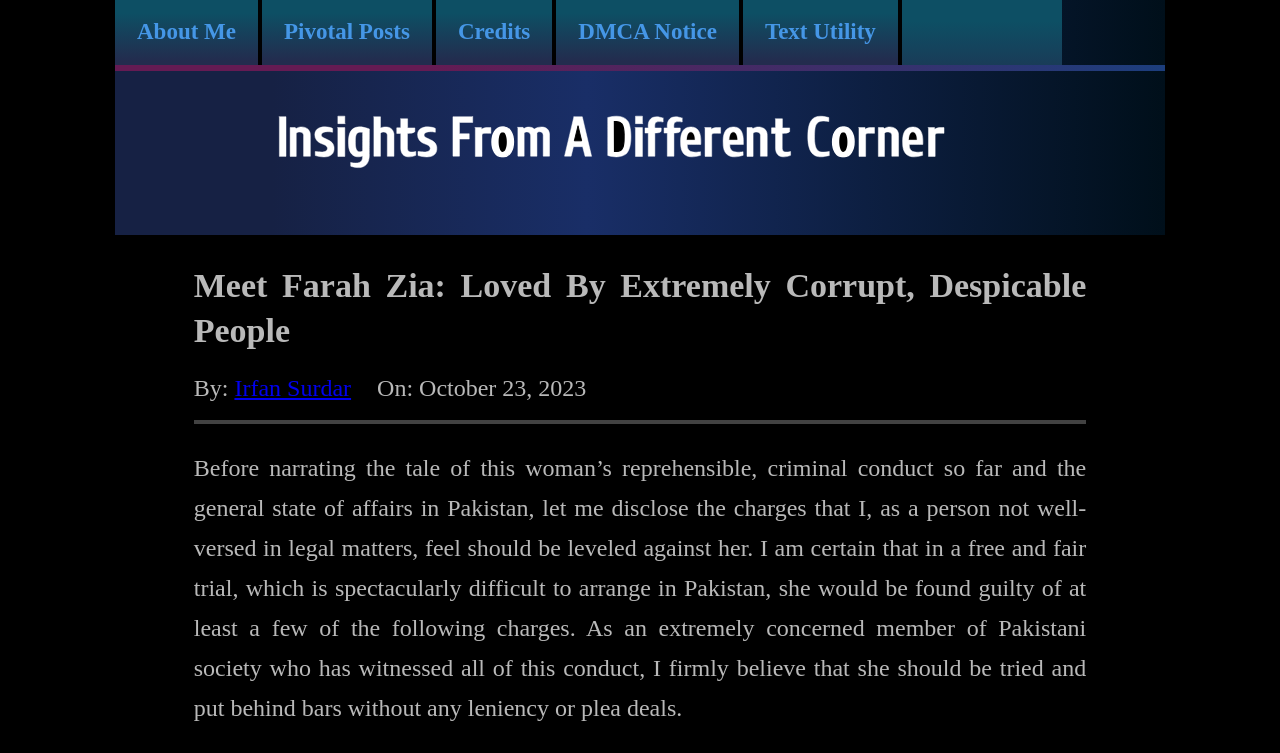
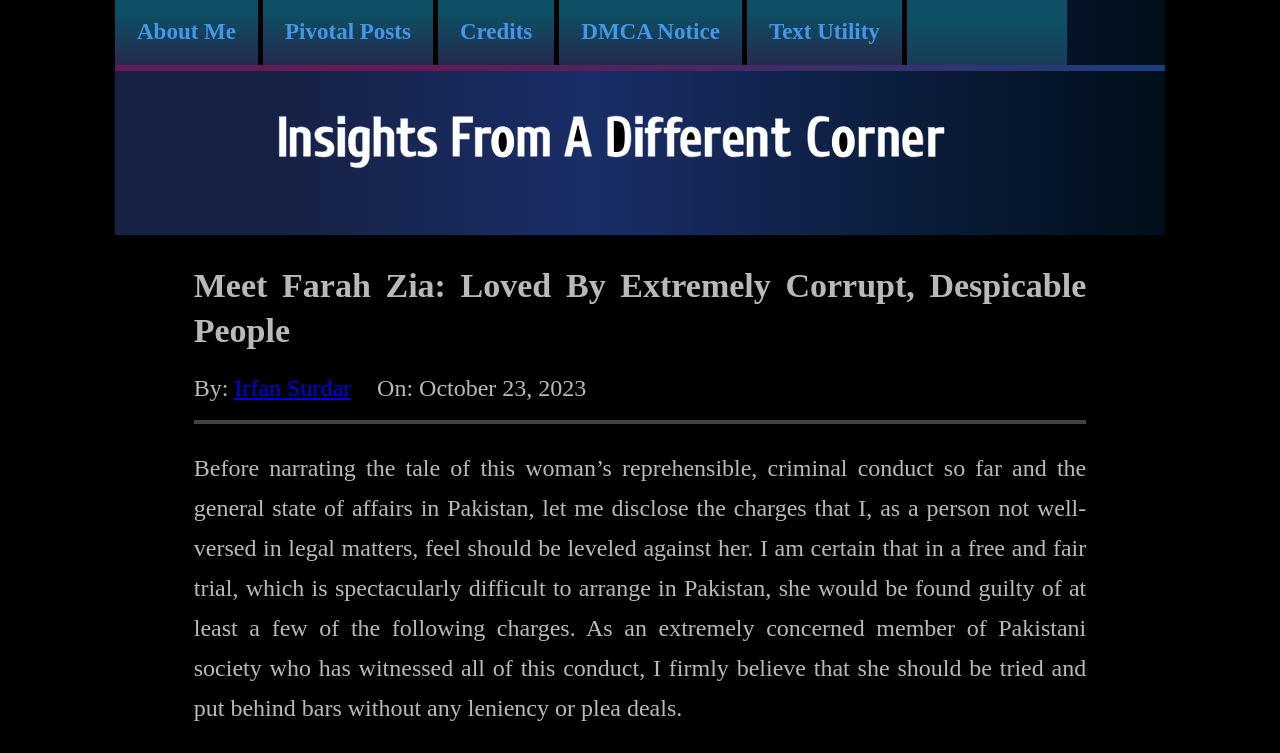
Before and after one commit to rigorous-mind/rigorous-mind.github.io, a plain HTML site: page index.html in a window 1280 px wide. Shown: the top 753 px of the page. Drawn offline with Linux system fonts and the light colour scheme.

Commit message:
Update CoreStyles.css

```diff
--- a/SiteCSS/CoreStyles.css
+++ b/SiteCSS/CoreStyles.css
@@ -67,7 +67,7 @@ body
          {
             height:                 100%;
             width:                  auto;
-            border-right:           4px Solid Black;
+            border-right:           5px Solid Black;
 
             > a
             {
```
